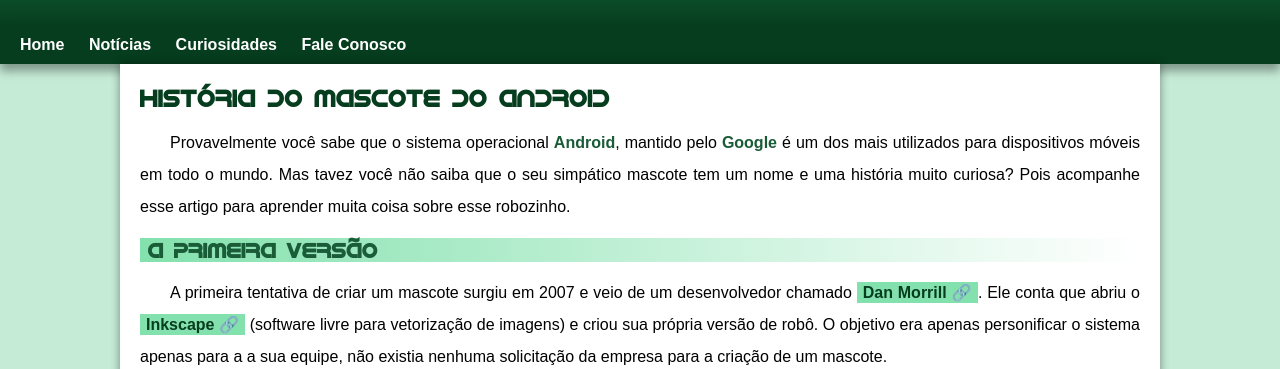
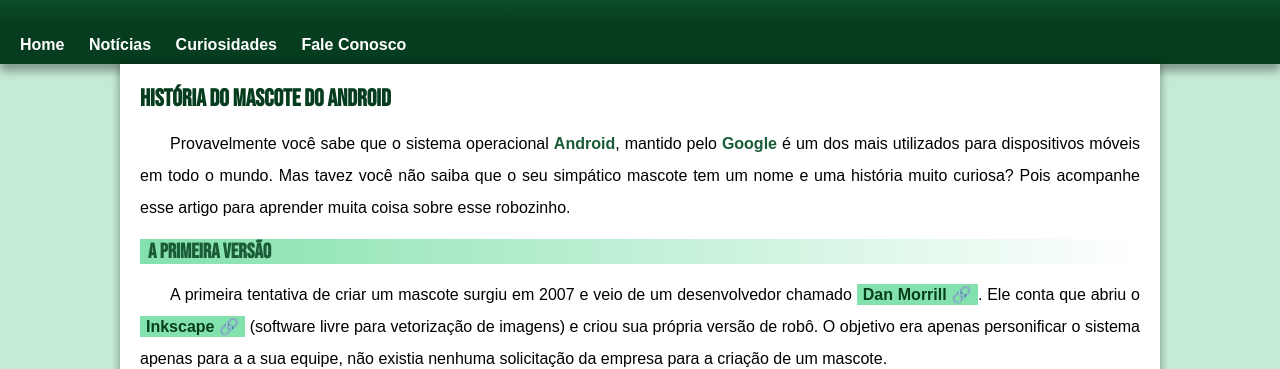
Before and after one commit to gabrielbritof/siteAndroid, a plain HTML site: page index.html in a window 1280 px wide. Shown: the part 164-533 px from the top of the page. Drawn offline with Linux system fonts and the light colour scheme.

Commit message:
Update style.css

```diff
--- a/style.css
+++ b/style.css
@@ -94,11 +94,11 @@ main {
 
 main h1 {
     color: var(--cor5);
-    font-family: var(--font-android);
+    font-family: var(--font-destaque);
 }
 
 main h2 {
-    font-family: var(--font-android);
+    font-family: var(--font-destaque);
     color: var(--cor4);
     font-size: 1.3em;
     background-image: linear-gradient(to right, var(--cor1), transparent);
```
